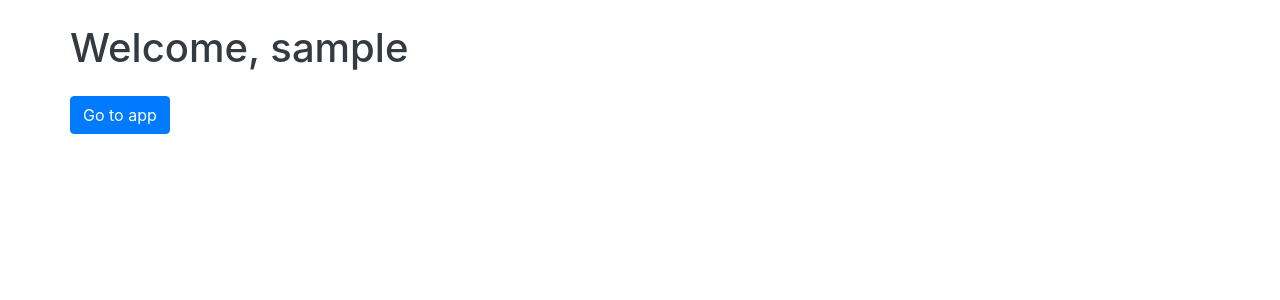
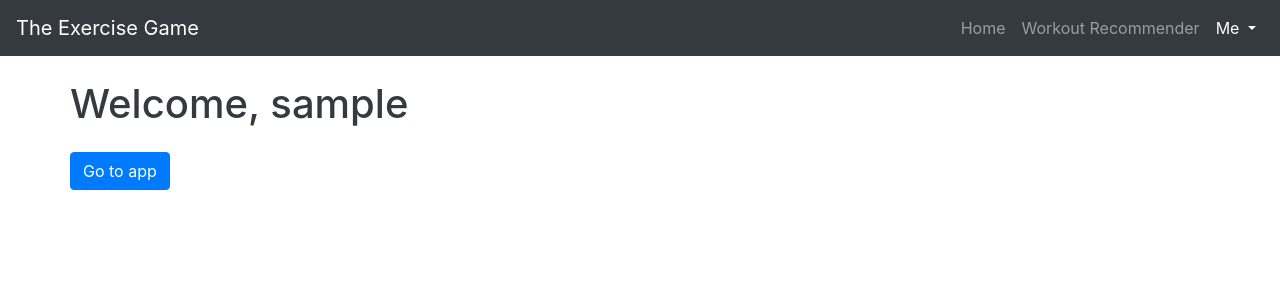
Before and after one commit to robbieowens15/UVA_CS_3240_Project, a Django app: page / in a window 1280 px wide. Shown: the top 300 px of the page. Run offline with Django 4.2, Linux system fonts and the light colour scheme; the visitor is signed in with stand-in values (Sample User, id 1); parts of the project's set-up code (start-up, migrations or seed data) failed here and were passed over; some libraries are stand-ins or nearby versions.

Commit message:
Updated navbar for all webpages

```diff
--- a/templates/exercise_gamification/index.html
+++ b/templates/exercise_gamification/index.html
@@ -17,7 +17,38 @@
 </head>
 
 <body>
-
+  <nav class="navbar navbar-expand-lg navbar-dark bg-dark">
+    <a class="navbar-brand" href="/">The Exercise Game</a>
+    <button class="navbar-toggler" type="button" data-toggle="collapse" data-target="#navbarNav" aria-controls="navbarNav" aria-expanded="false" aria-label="Toggle navigation">
+      <span class="navbar-toggler-icon"></span>
+    </button>
+    <div class="collapse navbar-collapse" id="navbarNav">
+      <ul class="navbar-nav ml-auto">
+        <li class="nav-item">
+          <a class="nav-link" href="/">Home</a>
+        </li>
+        <li class="nav-item">
+          <a class="nav-link" href="{% url 'workout_recommender:selector_form' %}">Workout Recommender</a>
+        </li>
+        {% if user.is_authenticated %}
+          <li class="nav-item dropdown active">
+            <a class="nav-link dropdown-toggle" href="" id="navbarDropdownMenuLink" data-toggle="dropdown" aria-haspopup="true" aria-expanded="false">
+              Me
+            </a>
+            <div class="dropdown-menu dropdown-menu-right" aria-labelledby="navbarDropdownMenuLink">
+              <a class="dropdown-item" href="{% url 'exercise_gamification:profile' %}">Profile</a>
+              <a class="dropdown-item" href="{% url 'exercise_gamification:workouts' %}">Workouts</a>
+              <a class="dropdown-item" href="/accounts/logout">Logout</a>
+            </div>
+          </li>
+        {% else %}
+          <li class="nav-item active">
+            <a class="nav-link" href="/accounts/login">Login</a>
+          </li>
+        {% endif %}
+      </ul>
+    </div>
+  </nav>
   <div class="container text-dark mt-4 p-0">
     <div class="mb-4">
       {% if user.is_authenticated %}
```
Also changed, not shown: exercise_gamification/templates/exercise_gamification/base.html (+19 -6 lines), workout_recommender/templates/workout_recommender/base.html (+37 -0 lines).
